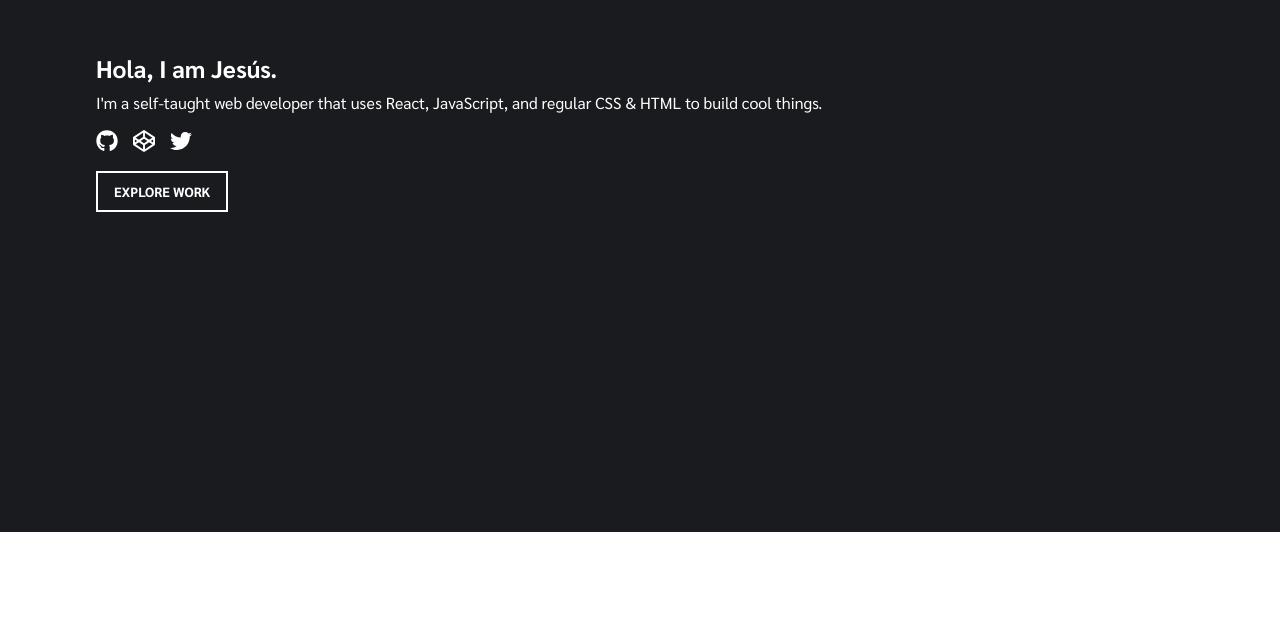
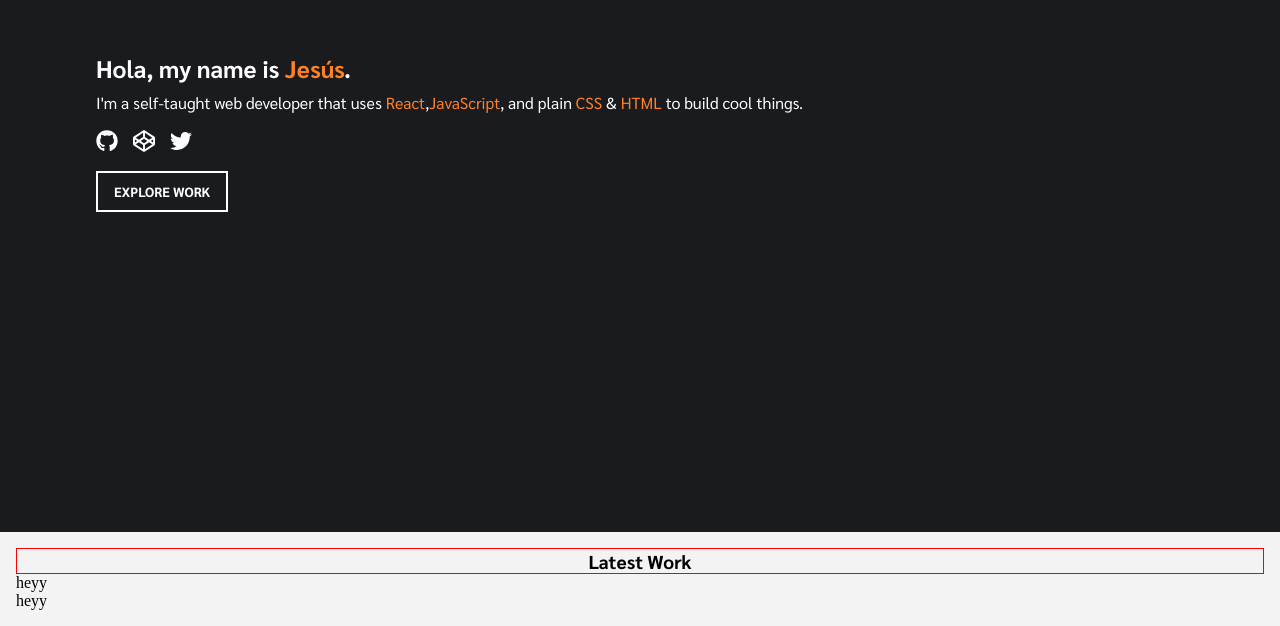
Before and after one commit to jesusrmz19/jesusrmz, a Next.js app: page / in a window 1280 px wide. Shown: the part 268-894 px from the top of the page. Before the commit the page ends 800 px from the top, so only its background shows below. Built offline with nearby package versions, Linux system fonts and the light colour scheme.

Commit message:
Add Project Component and json file

```diff
--- /dev/null
+++ b/components/Project.js
@@ -0,0 +1,7 @@
+export default function Project() {
+  return (
+    <div className="project">
+      <p className="project--name">heyy</p>
+    </div>
+  );
+}
--- a/styles/components/FirstFold.js
+++ b/components/styles/FirstFold.js
@@ -12,11 +12,17 @@ const FirstFold = styled.section`
     h2 {
       font-family: var(--bold);
       color: var(--white);
+      span {
+        color: var(--secondaryColor);
+      }
     }
     p {
       margin-top: 8px;
       font-family: var(--regular);
       color: var(--white);
+      span {
+        color: var(--secondaryColor);
+      }
     }
     .links {
       display: flex;
--- /dev/null
+++ b/components/styles/LatestWork.js
@@ -0,0 +1,14 @@
+import styled from 'styled-components';
+
+const LatestWork = styled.section`
+  background: var(--bgColor);
+  width: 100%;
+  padding: 1rem;
+  h3 {
+    font-family: var(--bold);
+    text-align: center;
+    border: 1px solid red;
+  }
+`;
+
+export default LatestWork;
--- a/styles/styles.css
+++ b/components/styles/styles.css
@@ -6,12 +6,12 @@
 
 @font-face {
   font-family: 'Sarabun-Regular';
-  src: url('../util/fonts/Sarabun/Sarabun-Regular.ttf');
+  src: url('../../util/fonts/Sarabun/Sarabun-Regular.ttf');
   font-display: swap;
 }
 @font-face {
   font-family: 'Sarabun-Bold';
-  src: url('../util/fonts/Sarabun/Sarabun-Bold.ttf');
+  src: url('../../util/fonts/Sarabun/Sarabun-Bold.ttf');
   font-display: swap;
 }
 
@@ -23,11 +23,15 @@ body {
   --white: #fff;
   --primaryColor: #191b1f;
   --secondaryColor: #ff8125;
+  --bgColor: #f3f3f3;
 }
 
 h1,
 h2,
-p {
+h3,
+p,
+span,
+a {
   margin: 0;
   padding: 0;
 }
--- a/pages/_app.js
+++ b/pages/_app.js
@@ -1,12 +1,11 @@
 import { config, library } from '@fortawesome/fontawesome-svg-core';
 import '@fortawesome/fontawesome-svg-core/styles.css';
 import { fab } from '@fortawesome/free-brands-svg-icons';
-import '../styles/styles.css';
+import '../components/styles/styles.css';
 
 config.autoAddCss = false;
 library.add(fab);
 
-// This default export is required in a new `pages/_app.js` file.
 export default function MyApp({ Component, pageProps }) {
   return <Component {...pageProps} />;
 }
--- a/pages/index.js
+++ b/pages/index.js
@@ -1,16 +1,22 @@
-import Button from '../styles/components/Button';
-import FirstFold from '../styles/components/FirstFold';
+import Button from '../components/styles/Button';
+import FirstFold from '../components/styles/FirstFold';
+import LatestWork from '../components/styles/LatestWork';
 import { FontAwesomeIcon } from '@fortawesome/react-fontawesome';
+import projects from '../projects.json';
+import Project from '../components/Project';
 
 function Home() {
   return (
     <main>
       <FirstFold>
         <div className="container">
-          <h2>Hola, I am Jesús.</h2>
+          <h2>
+            Hola, my name is <span>Jesús</span>.
+          </h2>
           <p>
-            I'm a self-taught web developer that uses React, JavaScript, and
-            regular CSS & HTML to build cool things.
+            I'm a self-taught web developer that uses <span>React</span>,
+            <span>JavaScript</span>, and plain <span>CSS </span>&
+            <span> HTML</span> to build cool things.
           </p>
           <div className="links">
             <a href="#" className="links--icons">
@@ -26,6 +32,14 @@ function Home() {
           <Button>Explore Work</Button>
         </div>
       </FirstFold>
+      <LatestWork>
+        <h3>Latest Work</h3>
+        <div className="work">
+          {projects.map((project) => (
+            <Project key={project.id} details={project}></Project>
+          ))}
+        </div>
+      </LatestWork>
     </main>
   );
 }
--- /dev/null
+++ b/projects.json
@@ -0,0 +1,18 @@
+[
+  {
+    "name": "Example One",
+    "id": "example-one",
+    "description": "This is a silly description of what  this project was and how it works and why it matters and hey look at me",
+    "repo": "yes",
+    "live": "yes",
+    "image": "TBD"
+  },
+  {
+    "name": "Example Two",
+    "id": "example-two",
+    "description": "This is a silly description of what  this project was and how it works and why it matters and hey look at me",
+    "repo": "yes",
+    "live": "no",
+    "image": "TBD"
+  }
+]
```
Also changed, not shown: components/styles/Button.js (renamed from styles/components/Button.js).
